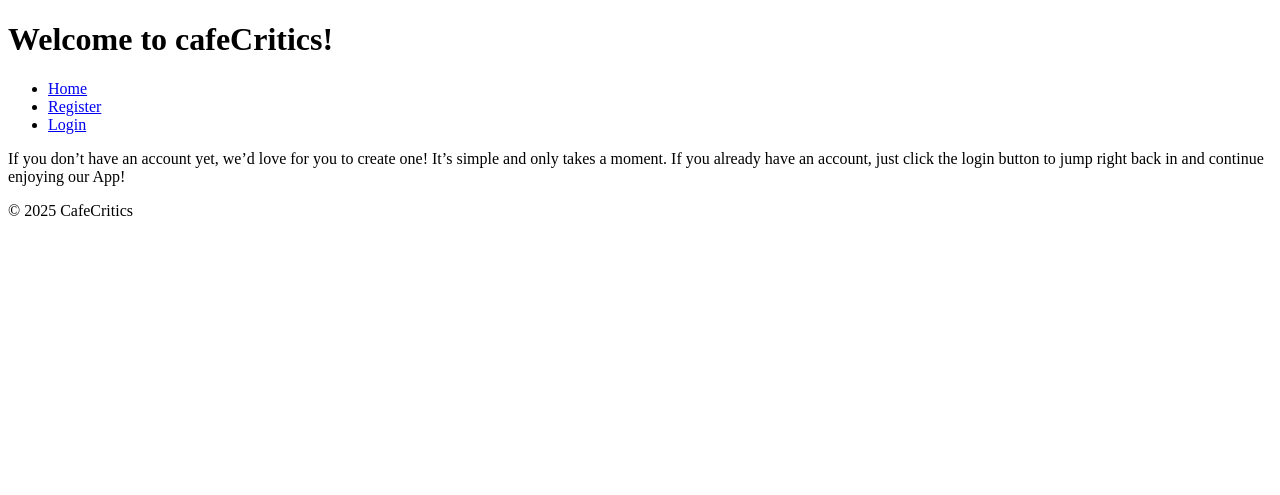
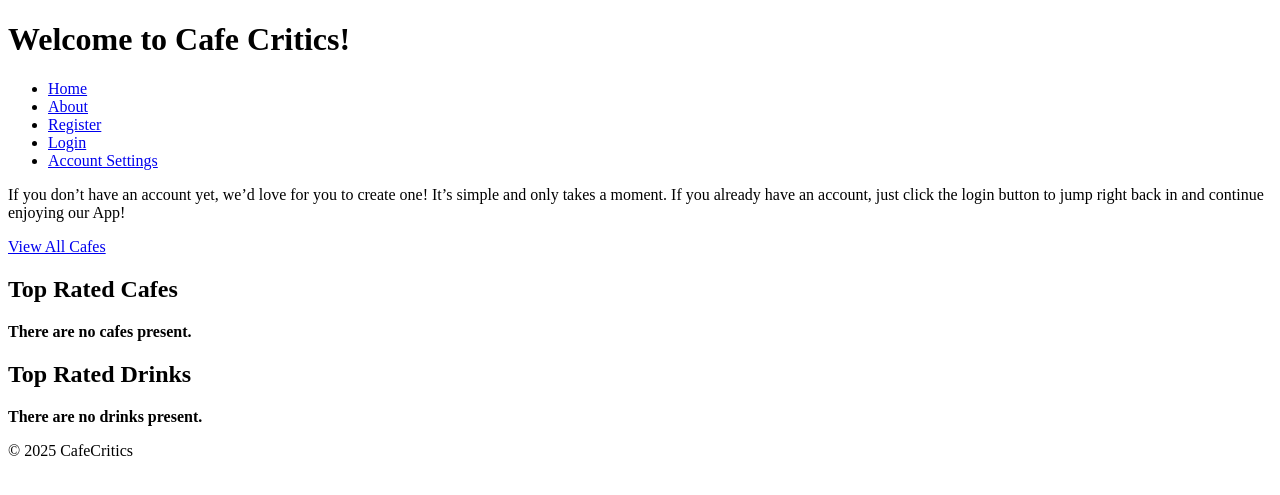
Before and after one commit to Martin-Gubala/WAD2-8C, a Django app: page / in a window 1280 px wide. Shown: the top 495 px of the page. Run offline with Django 3.2, Linux system fonts and the light colour scheme; data that the repository does not hold is empty.

Commit message:
updated templates

```diff
--- /dev/null
+++ b/WAD2-8C/templates/about.html
@@ -0,0 +1,5 @@
+{% extends 'registration/base_generic.html' %}
+
+{% block content %}
+    <h2>About</h2>
+{% endblock %}
--- /dev/null
+++ b/WAD2-8C/templates/account_settings.html
@@ -0,0 +1,5 @@
+{% extends 'registration/base_generic.html' %}
+
+{% block content %}
+    <h2>Account Settings</h2>
+{% endblock %}
--- a/WAD2-8C/templates/registration/base_generic.html
+++ b/WAD2-8C/templates/registration/base_generic.html
@@ -7,12 +7,14 @@
 </head>
 <body>
     <header>
-        <h1>Welcome to cafeCritics!</h1>
+        <h1>Welcome to Cafe Critics!</h1>
         <nav>
             <ul>
                 <li><a href="{% url 'cafeCritics:home_page' %}">Home</a></li>
+                <li><a href="{% url 'cafeCritics:about' %}">About</a></li>
                 <li><a href="{% url 'cafeCritics:register' %}">Register</a></li>
                 <li><a href="{% url 'login' %}">Login</a></li>
+                <li><a href="{% url 'cafeCritics:account_settings' %}">Account Settings</a></li>
             </ul>
         </nav>
     </header>
--- a/WAD2-8C/templates/registration/home.html
+++ b/WAD2-8C/templates/registration/home.html
@@ -1,6 +1,36 @@
 {% extends 'registration/base_generic.html' %}
-{% block title %}Welcome to CafeCritics{% endblock %}
+{% block title %}Welcome to Cafe Critics{% endblock %}
 
 {% block content %}
     <p>If you don’t have an account yet, we’d love for you to create one! It’s simple and only takes a moment. If you already have an account, just click the login button to jump right back in and continue enjoying our App!</p>
-{% endblock %}
+    <a href="{% url 'cafeCritics:cafes' %}">View All Cafes</a>
+    <div>
+        <h2>Top Rated Cafes</h2>
+    {% if cafes %}
+        <ul>
+            {% for cafe in cafes %}
+            <li>
+                <a href="{% url 'cafe' cafe.id %}">{{ cafe.name }}</a>
+            </li>
+            {% endfor %}
+        </ul>
+    {% else %}
+        <strong>There are no cafes present.</strong>
+    {% endif %}
+    </div>
+
+    <div>
+        <h2>Top Rated Drinks</h2>
+    {% if drinks %}
+        <ul>
+            {% for drink in drinks %}
+            <li>
+                {{ drink.name }} from {{ drink.cafe }}
+            </li>
+            {% endfor %}
+        </ul>
+    {% else %}
+        <strong>There are no drinks present.</strong>
+    {% endif %}
+    </div>
+    {% endblock %}
--- /dev/null
+++ b/WAD2-8C/templates/review.html
@@ -0,0 +1,6 @@
+{% extends 'registration/base_generic.html' %}
+
+{% block content %}
+    <h1>Add Review</h1>
+    Go back to the <a href="{% url 'cafe' cafe.id %}">{{ cafe.name }}</a> page
+{% endblock %}
```
Also changed, not shown: WAD2-8C/templates/cafe.html (added, +33 -0 lines), WAD2-8C/templates/cafes.html (added, +22 -0 lines).
